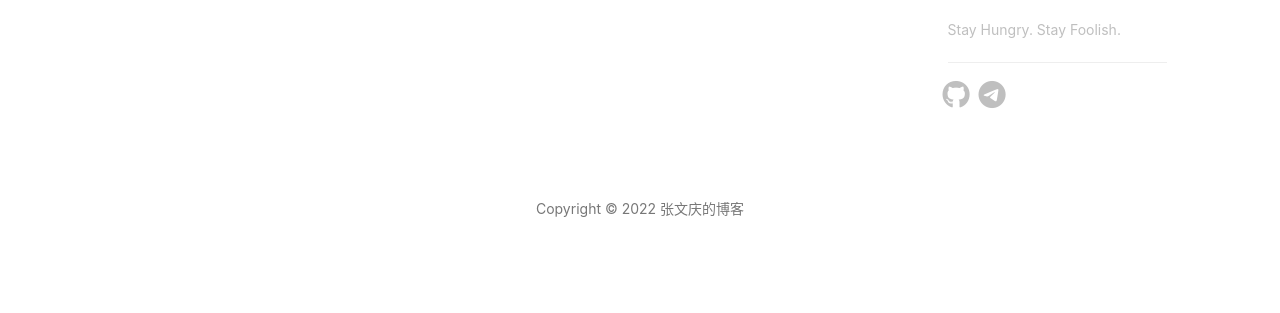
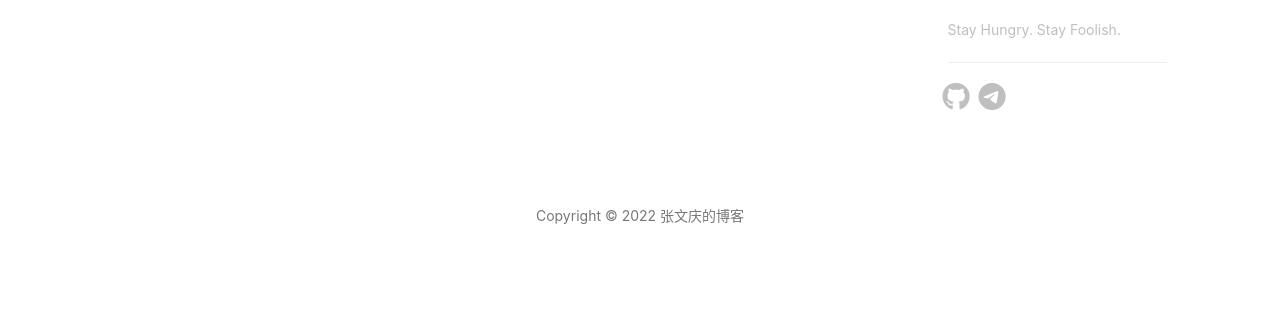
Before and after one commit to Turing-bot/Blog, a Jekyll site: the page built from other.html, in a window 1280 px wide. Shown: the part 784-1097 px from the top of the page. Built offline with Jekyll 4.4.1, drawn with Linux system fonts in a browser that asks for light colours; nearby versions of some CDN libraries; comment, search, counter and statistics services are not loaded.

Commit message:
update blog

```diff
--- a/_includes/head.html
+++ b/_includes/head.html
@@ -65,7 +65,7 @@
   <link rel="stylesheet" href="{{ " /css/blog.min.css" | prepend: site.baseurl
   }}">
 
-  <!-- fontawesome4.70 CDN -->
+  <!-- fontawesome 4.70 CDN -->
   <script src="https://use.fontawesome.com/89e4f4f133.js"></script>
 
   <!-- Google tag (gtag.js) -->
--- a/_includes/sns-links.html
+++ b/_includes/sns-links.html
@@ -5,13 +5,13 @@
     {% endif %} {% if site.github_username %}
     <li>
       <a target="_blank" href="https://github.com/{{ site.github_username }}">
-        <i class="fa fa-github fa-2xl" aria-hidden="true"></i>
+        <i class="fa fa-github fa-2x" aria-hidden="true"></i>
       </a>
     </li>
     {% endif %} {% if site.telegram_username %}
     <li>
       <a target="_blank" href="https://t.me/{{ site.telegram_username }}">
-        <i class="fa fa-telegram fa-2xl" aria-hidden="true"></i>
+        <i class="fa fa-telegram fa-2x" aria-hidden="true"></i>
       </a>
     </li>
     {% endif %}
--- a/_includes/top.html
+++ b/_includes/top.html
@@ -1,6 +1,6 @@
 <div id="backtop">
   <a href="#">
-    <i class="fa-solid fa-angles-up"></i>
+    <i class="fa fa-arrow-up" aria-hidden="true"></i>
   </a>
 </div>
 
```
